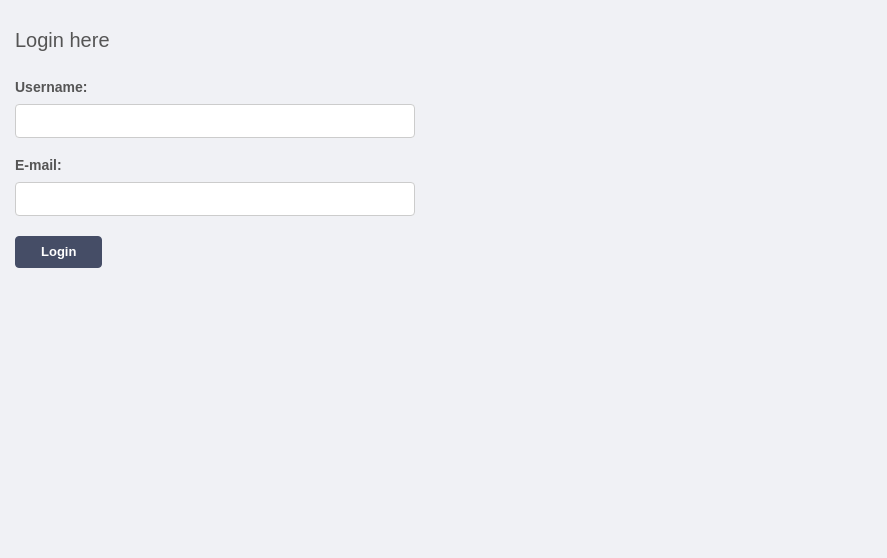
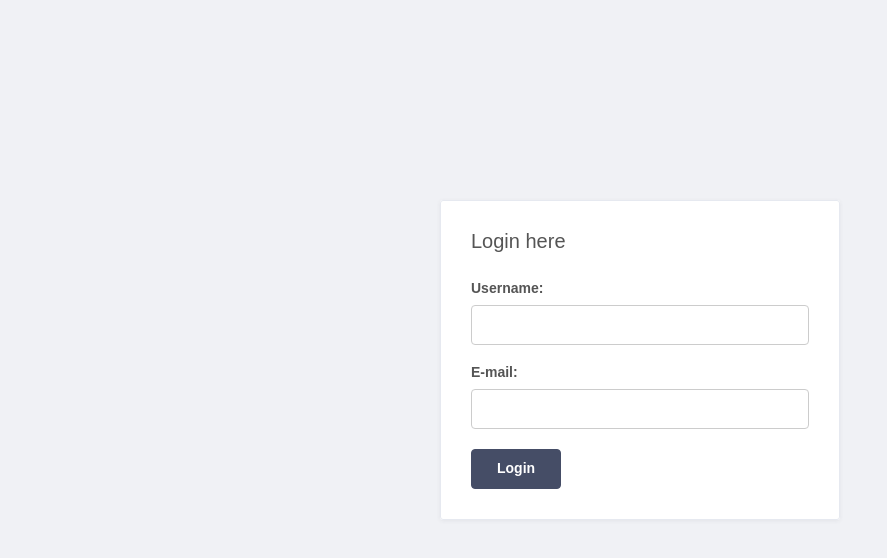
Before and after one commit to MarkDijkstra/react-php-dashboard, a React app: page /login in a window 1280 px wide. Shown: the top 558 px of the page, without its empty margins (0-887 px from the left). Built offline with nearby package versions, Linux system fonts and the light colour scheme.

Commit message:
improved the layouts of login and logout pages

```diff
--- a/src/app/App.js
+++ b/src/app/App.js
@@ -20,7 +20,7 @@ import {Home}         from "./components/pages/Home";
 import {Users}        from "./components/pages/Users";
 import {Pages}        from "./components/pages/Pages";
 import {Logout}       from "./components/pages/Logout";
-import {Login}       from "./components/pages/Login";
+import {Login}        from "./components/pages/Login";
 import {NotFound}     from "./components/pages/NotFound";
 
 export class App extends React.Component {
--- a/src/app/components/layouts/SingleLayout.js
+++ b/src/app/components/layouts/SingleLayout.js
@@ -3,10 +3,6 @@ import React from "react";
 // single page layout, for login/logout and such
 export const SingleLayout = (props) => {
      return <div>
-                <div className="content-main">
-                    <div className="content-main__inner">
-                        {props.children}
-                    </div>
-                </div>
+                {props.children}
             </div>
 };
--- a/src/app/components/pages/Login.js
+++ b/src/app/components/pages/Login.js
@@ -3,32 +3,28 @@ import React from "react";
 export class Login extends React.Component {
     render() {
         return <div className="form__login">
+
+                <form action="/" type="post">
+                    <fieldset>
                         <div className="x3_row x3_mb--6">
                             <div className="x3_col">
                                 <h3>Login here</h3>
                             </div>
                         </div>
-            <div className="x3_row x3_mb--6">
-                <div className="x3_col">
-                    <form action="/" type="post">
-                        <fieldset>
-
                         <div className="x3_form__group">
                             <label for="name">Username:</label>
-                                <input type="text" id="name" name="name" className="x3_form__field"/>
+                            <input type="text" id="name" name="name" className="x3_form__field x3_form__field--xl"/>
                         </div>
 
                         <div className="x3_form__group">
                             <label for="email">E-mail:</label>
-                                <input type="email" id="email" name="email" className="x3_form__field"/>
+                            <input type="email" id="email" name="email" className="x3_form__field x3_form__field--xl"/>
                         </div>
 
-                            <button type="submit" className="x3_btn x3_btn--primary">Login</button>
+                        <button type="submit" className="x3_btn x3_btn--primary x3_btn--xl">Login</button>
 
                     </fieldset>
                 </form>
-                </div>
-            </div>
         </div>;
     }
 
--- a/src/app/components/pages/Logout.js
+++ b/src/app/components/pages/Logout.js
@@ -3,6 +3,7 @@ import React from "react";
 export class Logout extends React.Component {
     render() {
         return <div className="form__logout">
+            <div className="x3_card">
                 <div className="x3_row x3_mb--6">
                     <div className="x3_col">
                         <h3>You have been logged out.</h3>
@@ -13,6 +14,7 @@ export class Logout extends React.Component {
                     <a href="login">Login here.</a>
                     </div>
                 </div>
+            </div>
         </div>;
     }
 
--- a/src/assets/scss/layout/_body.scss
+++ b/src/assets/scss/layout/_body.scss
@@ -5,6 +5,7 @@ Version     : 1.0
 Author      : Mark Dijkstra
 Last change : --/--/----
 */
+
 
 body{
 
--- a/src/assets/scss/layout/_content.scss
+++ b/src/assets/scss/layout/_content.scss
@@ -21,10 +21,12 @@ Last change : --/--/----
     margin: 30px 0;
 }
 
-.card{
-    border-style  : solid;
-    border-width  : 1px;
-    padding       : 30px;
-    border-radius : 5px;
-    margin-bottom : 30px;
+
+
+/* vendor */
+.x3_card{
+    margin-bottom    : 30px;
+    border           : 1px solid #dbdee6;
+    background-color : #fff;
+    box-shadow       : 0 1px 4px rgba(52,59,68,.07);
 }
--- a/src/assets/scss/pages/_login.scss
+++ b/src/assets/scss/pages/_login.scss
@@ -8,7 +8,14 @@ Last change : --/--/----
 
 .form__login{
 
-    width : 400px;
-    float : left;
+    fieldset{
+        padding          : 30px;
+        border-radius    : 3px;
+        background-color : #fff;
+        margin           : 200px auto 0 auto;
+        width            : 400px;
+        box-shadow       : 0 1px 4px $theme-boxshadow;
+        border           : 1px solid $theme-border-color;
+    }
 
 }
--- a/src/assets/scss/pages/_logout.scss
+++ b/src/assets/scss/pages/_logout.scss
@@ -6,4 +6,13 @@ Author      : Mark Dijkstra
 Last change : --/--/----
 */
 
-.form__logout{ }
+.form__logout{
+
+    .x3_card{
+
+        width  : 400px;
+        margin : 200px auto 0 auto;
+
+    }
+
+}
--- a/src/assets/scss/theming/_default.scss
+++ b/src/assets/scss/theming/_default.scss
@@ -31,6 +31,7 @@ $theme-notification-succes : rgb(36, 161, 72);
 
 
 
+$theme-boxshadow         : rgba(52,59,68,.07);
 
 
 
@@ -40,12 +41,3 @@ $theme-notification-succes : rgb(36, 161, 72);
     border-top       : 1px solid #ccc;
 
 }
-
-.card{
-    border: 1px solid #dbdee6;
-    background-color: #fff;
-    padding: 30px;
-    border-radius: 5px;
-    margin-bottom: 30px;
-    box-shadow: 0 1px 4px rgba(52,59,68,.07);
-}
--- a/src/assets/scss/x3/components/_cards.scss
+++ b/src/assets/scss/x3/components/_cards.scss
@@ -14,7 +14,8 @@ Last change : --/--/----
 
 .x3_card{
 
-    padding : 30px;
-    border  : 1px solid $color--border;
+    padding       : 30px;
+    border        : 1px solid #ccc;
+    border-radius : 4px;
 
 }
--- a/src/assets/scss/x3/components/_forms.scss
+++ b/src/assets/scss/x3/components/_forms.scss
@@ -48,6 +48,12 @@ label{
             color        : red;
 
         }
+
+    }
+
+    &field--xl{
+
+        padding : 11px 15px;
 
     }
 
--- a/src/assets/scss/x3/x3.scss
+++ b/src/assets/scss/x3/x3.scss
@@ -51,7 +51,7 @@ Last change : --/--/----
 //@import "components/_noti";
 @import "components/_forms";
 //@import "components/_breadcrumb";
-//@import "components/_cards";
+@import "components/_cards";
 //@import "components/_badges";
 //@import "components/_pager";
 //@import "components/_tables";
```
Lines whose indentation alone changed are shown as unchanged.
